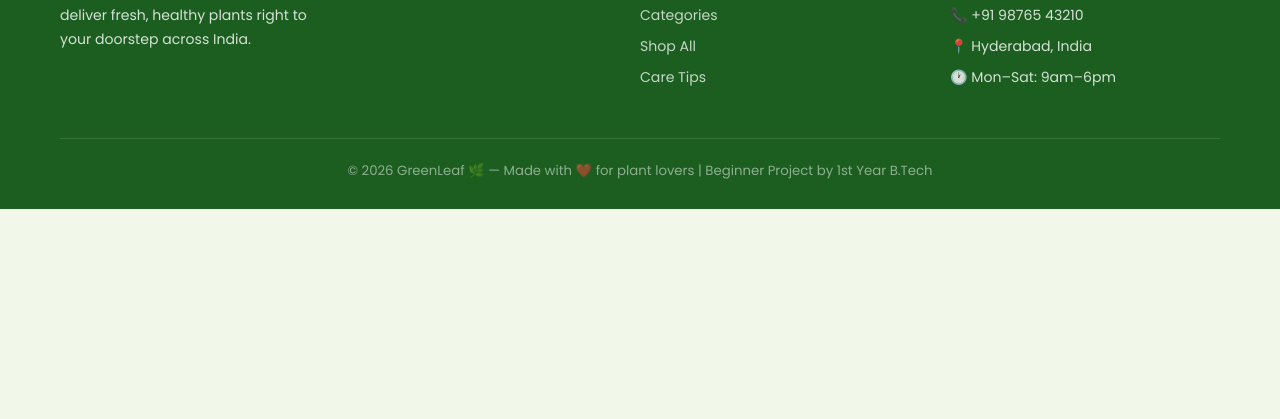
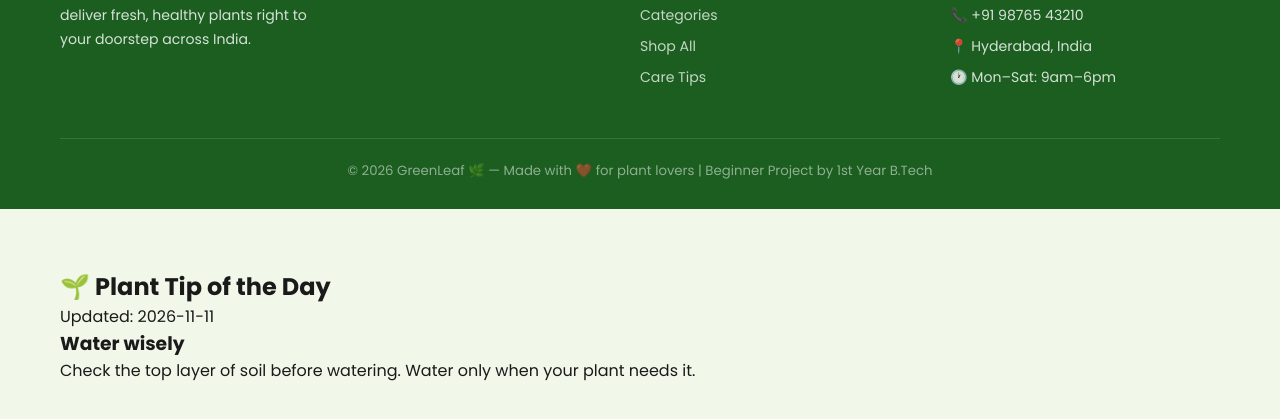
Before and after one commit to raskassaikarthik07-droid/plants, a plain HTML site: page index.html in a window 1280 px wide. Shown: the part 3809-4228 px from the top of the page. Before the commit the page ends 4018 px from the top, so only its background shows below. Drawn offline with nearby package versions, Linux system fonts and the light colour scheme.

Commit message:
Update index.html

```diff
--- a/index.html
+++ b/index.html
@@ -219,5 +219,37 @@
     document.getElementById('productsSection');
     document.querySelector('#products').id = 'productsSection';
   </script>
+
+<section id="daily-plant-tip">
+  <h2>🌱 Plant Tip of the Day</h2>
+  <p id="tip-date">Loading date...</p>
+  <h3 id="tip-title">Loading tip...</h3>
+  <p id="tip-content">Please wait...</p>
+</section>
+
+<script>
+  fetch('./daily-update.json')
+    .then(response => {
+      if (!response.ok) {
+        throw new Error('Could not load plant tip');
+      }
+      return response.json();
+    })
+    .then(data => {
+      document.getElementById('tip-date').textContent =
+        'Updated: ' + data.date;
+
+      document.getElementById('tip-title').textContent =
+        data.title;
+
+      document.getElementById('tip-content').textContent =
+        data.tip;
+    })
+    .catch(error => {
+      document.getElementById('tip-content').textContent =
+        'Plant tips will appear after the first automated update.';
+    });
+</script>
+
 </body>
 </html>
```
